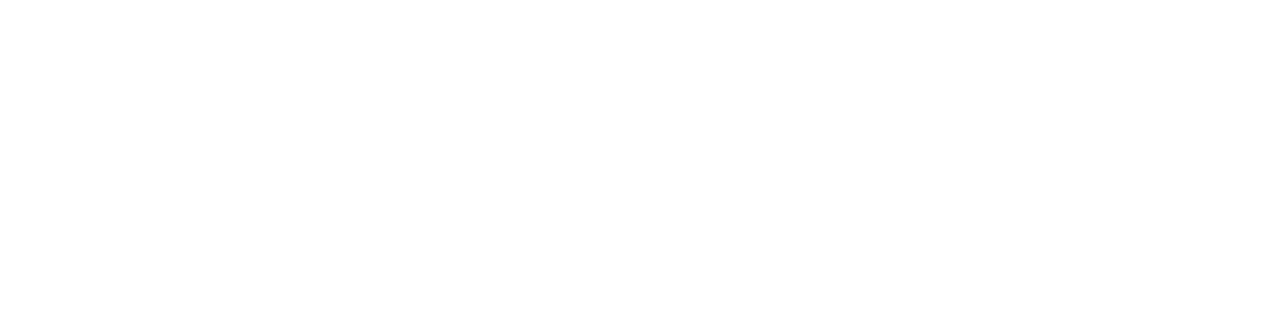
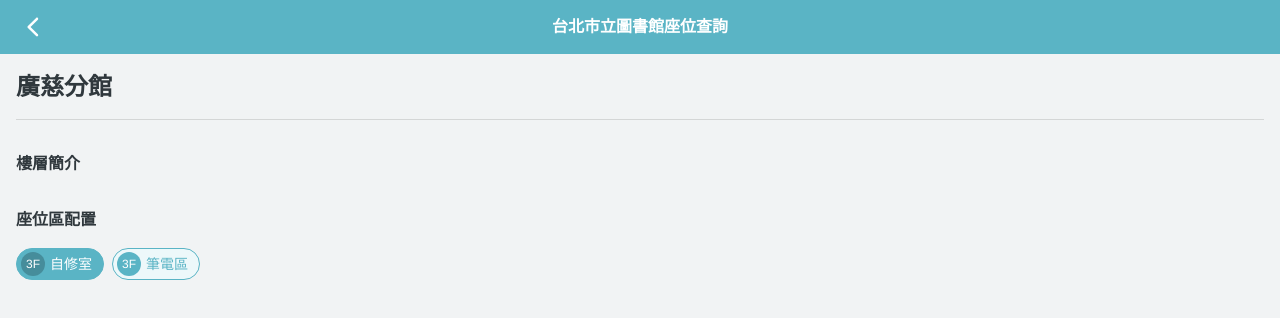
Before and after one commit to kungfangyu/library_seat_tracker, a React (Create React App) app: page /librarydetail/1 in a window 1280 px wide. Before the commit this address had no page. Shown: the top 318 px of the page. Built offline with nearby package versions, Linux system fonts and the light colour scheme.

Commit message:
feat: create library detail page and customize avatarChip style

```diff
--- a/package.json
+++ b/package.json
@@ -5,6 +5,7 @@
   "dependencies": {
     "@emotion/react": "^11.13.3",
     "@emotion/styled": "^11.13.0",
+    "@mui/icons-material": "^5.16.7",
     "@mui/material": "^5.16.6",
     "@testing-library/jest-dom": "^5.17.0",
     "@testing-library/react": "^13.4.0",
--- a/public/index.html
+++ b/public/index.html
@@ -2,7 +2,7 @@
  * @Author: Fangyu Kung
  * @Date: 2024-09-02 03:45:22
  * @LastEditors: Do not edit
- * @LastEditTime: 2024-09-05 02:14:05
+ * @LastEditTime: 2024-09-05 11:52:13
  * @FilePath: /library_seat_tracker/public/index.html
 -->
 <!DOCTYPE html>
@@ -29,7 +29,7 @@
       work correctly both with client-side routing and a non-root public URL.
       Learn how to configure a non-root public URL by running `npm run build`.
     -->
-  <title>Taipei Library Seat Tracker</title>
+  <title>台北市立圖書館座位查詢</title>
 </head>
 
 <body>
--- a/src/App.js
+++ b/src/App.js
@@ -2,11 +2,12 @@
  * @Author: Fangyu Kung
  * @Date: 2024-09-02 03:45:22
  * @LastEditors: Do not edit
- * @LastEditTime: 2024-09-05 08:24:24
+ * @LastEditTime: 2024-09-05 10:59:36
  * @FilePath: /library_seat_tracker/src/App.js
  */
 import { BrowserRouter, Route, Routes } from "react-router-dom";
 
+import LibraryDetail from "./pages/LibraryDetail";
 import LibraryList from "./pages/LibraryList";
 
 const App = () => {
@@ -14,7 +15,7 @@
     <BrowserRouter>
       <Routes>
         <Route exact path="/librarylist" element={<LibraryList />} />
-        {/* <Route exact path="librarylist/:id" element={<LibraryDetail />} /> */}
+        <Route exact path="librarydetail/:id" element={<LibraryDetail />} />
       </Routes>
     </BrowserRouter>
   );
--- a/src/components/common/utility/ChipsStyle.js
+++ b/src/components/common/utility/ChipsStyle.js
@@ -2,7 +2,7 @@
  * @Author: Fangyu Kung
  * @Date: 2024-09-05 07:59:25
  * @LastEditors: Do not edit
- * @LastEditTime: 2024-09-05 08:21:06
+ * @LastEditTime: 2024-09-05 19:05:40
  * @FilePath: /library_seat_tracker/src/components/common/utility/ChipsStyle.js
  */
 import { Chip } from "@mui/material";
@@ -20,4 +20,24 @@
   };
 });
 
-export default BaseChips;
+const AvatarChips = styled(Chip)(({ theme, active }) => ({
+  minWidth: "78px",
+  backgroundColor: active
+    ? theme.palette.primary.main
+    : theme.palette.primary.light,
+  fontSize: theme.typography.body.fontSize,
+  color: active ? theme.palette.white.main : theme.palette.primary.main,
+  borderRadius: "100px",
+  border: `1px solid ${theme.palette.primary.main}`,
+  "& .MuiChip-avatar": {
+    color: theme.palette.white.main,
+    backgroundColor: active
+      ? theme.palette.primary.dark
+      : theme.palette.primary.main,
+  },
+  "& .MuiChip-label": {
+    color: active ? theme.palette.white.main : theme.palette.primary.main,
+  },
+}));
+
+export { AvatarChips, BaseChips };
--- /dev/null
+++ b/src/components/common/utility/LayoutStyle.js
@@ -0,0 +1,26 @@
+/*
+ * @Author: Fangyu Kung
+ * @Date: 2024-09-05 07:15:16
+ * @LastEditors: Do not edit
+ * @LastEditTime: 2024-09-05 10:49:02
+ * @FilePath: /library_seat_tracker/src/components/common/utility/LayoutStyle.js
+ */
+import { Box } from "@mui/material";
+import { styled } from "@mui/material/styles";
+import { theme } from "../../../style/theme";
+
+export const Wrapper = styled(Box)(() => {
+  return {
+    padding: "1px 16px 16px",
+    backgroundColor: theme.palette.grey.light,
+    minHeight: "100vh",
+  };
+});
+
+export const Header = styled(Box)(() => {
+  return {
+    padding: "16px",
+    backgroundColor: theme.palette.primary.main,
+    textAlign: "center",
+  };
+});
--- a/src/components/common/utility/WrapperStyle.js
+++ /dev/null
@@ -1,20 +0,0 @@
-/*
- * @Author: Fangyu Kung
- * @Date: 2024-09-05 07:15:16
- * @LastEditors: Do not edit
- * @LastEditTime: 2024-09-05 07:25:57
- * @FilePath: /library_seat_tracker/src/components/common/utility/WrapperStyle.js
- */
-import { Box } from "@mui/material";
-import { styled } from "@mui/material/styles";
-import { theme } from "../../../style/theme"; // 导入自定义主题
-
-const Wrapper = styled(Box)(() => {
-  return {
-    padding: "1px 16px 16px",
-    backgroundColor: theme.palette.grey.light,
-    minHeight: "100vh",
-  };
-});
-
-export default Wrapper;
--- a/src/components/libraryList/LocationCard.js
+++ b/src/components/libraryList/LocationCard.js
@@ -2,7 +2,7 @@
  * @Author: Fangyu Kung
  * @Date: 2024-09-05 08:48:40
  * @LastEditors: Do not edit
- * @LastEditTime: 2024-09-05 08:53:33
+ * @LastEditTime: 2024-09-05 18:40:15
  * @FilePath: /library_seat_tracker/src/components/libraryList/LocationCard.js
  */
 
@@ -14,16 +14,20 @@
   CardContent,
   CardMedia,
   Divider,
+  Link,
   Typography,
 } from "@mui/material";
+import { useNavigate } from "react-router-dom";
 import BaseCard from "../common/card/BaseCardStyle";
-import BaseChips from "../common/utility/ChipsStyle";
+import { BaseChips } from "../common/utility/ChipsStyle";
 
 const LocationCard = ({ info }) => {
-  const { name, image, address, vacancy } = info;
+  const { id, name, image, address, vacancy } = info;
+  const navigate = useNavigate();
+
   return (
     <BaseCard>
-      <CardActionArea>
+      <CardActionArea onClick={() => navigate(`/librarydetail/${id}`)}>
         <Box
           sx={{
             borderRadius: "10px",
@@ -56,19 +60,30 @@
               label="•尚有空位"
             />
           </Box>
-          <Box sx={{ display: "flex", alignItems: "center" }}>
-            <img src="/icons/icon_location_search_24.svg" alt="seat" />
-            <Typography
+          <Link
+            component="a"
             variant="body"
+            href={`https://www.google.com/maps/search/?api=1&query=${encodeURIComponent(
+              address
+            )}`}
+            target="_blank"
+            rel="noopener noreferrer"
             sx={{
               color: "text.secondary",
               marginLeft: "8px",
               textDecoration: "underline",
+              display: "flex",
+              alignItems: "center",
             }}
+            onClick={(e) => e.stopPropagation()}
           >
+            <img
+              src="/icons/icon_location_search_24.svg"
+              alt="位置"
+              style={{ marginRight: "8px" }}
+            />
             {address}
-            </Typography>
-          </Box>
+          </Link>
         </CardContent>
       </CardActionArea>
       <Divider />
--- /dev/null
+++ b/src/pages/LibraryDetail.js
@@ -0,0 +1,110 @@
+/*
+ * @Author: Fangyu Kung
+ * @Date: 2024-09-05 08:55:26
+ * @LastEditors: Do not edit
+ * @LastEditTime: 2024-09-05 19:06:50
+ * @FilePath: /library_seat_tracker/src/pages/LibraryDetail.js
+ */
+import ArrowBackIosNewRoundedIcon from "@mui/icons-material/ArrowBackIosNewRounded";
+import {
+  Avatar,
+  Box,
+  CssBaseline,
+  Divider,
+  IconButton,
+  Typography,
+} from "@mui/material";
+import { ThemeProvider } from "@mui/material/styles";
+import { useNavigate } from "react-router-dom";
+import { AvatarChips } from "../components/common/utility/ChipsStyle";
+import { Header, Wrapper } from "../components/common/utility/LayoutStyle";
+import { theme } from "../style/theme";
+
+const LibraryDetail = () => {
+  const navigate = useNavigate();
+  return (
+    <ThemeProvider theme={theme}>
+      <CssBaseline />
+      <Header>
+        <Box
+          sx={{
+            display: "flex",
+            alignItems: "center",
+            position: "relative",
+            width: "100%",
+          }}
+        >
+          <IconButton
+            size="small"
+            onClick={() => navigate("/libraryList")}
+            sx={{ position: "absolute", left: 0, zIndex: 1 }}
+          >
+            <ArrowBackIosNewRoundedIcon color="white" />
+          </IconButton>
+          <Typography
+            color="white.main"
+            variant="h3SemiBold"
+            sx={{
+              flexGrow: 1,
+              textAlign: "center",
+            }}
+          >
+            台北市立圖書館座位查詢
+          </Typography>
+        </Box>
+      </Header>
+      <Wrapper>
+        {/* 廣慈分館 --------------Start */}
+        <Box my={2}>
+          <Typography variant="h2SemiBold">廣慈分館</Typography>
+        </Box>
+        <Divider />
+        {/* 廣慈分館 --------------End */}
+        {/* 樓層簡介--------------Start */}
+        <Box my={4}>
+          <Typography variant="h3SemiBold">樓層簡介</Typography>
+        </Box>
+        {/* 樓層簡介--------------End */}
+
+        <Box my={4}>
+          <Typography variant="h3SemiBold">座位區配置</Typography>
+          <Box display="flex" gap={1} my={2}>
+            <AvatarChips
+              active={true}
+              avatar={
+                <Avatar
+                  sx={{
+                    color: theme.palette.white.main,
+                    background: theme.palette.primary.main,
+                  }}
+                  alt="3F"
+                >
+                  3F
+                </Avatar>
+              }
+              label="自修室"
+              variant="outlined"
+            />
+            <AvatarChips
+              avatar={
+                <Avatar
+                  sx={{
+                    color: theme.palette.white.main,
+                    background: theme.palette.primary.main,
+                  }}
+                  alt="3F"
+                >
+                  3F
+                </Avatar>
+              }
+              label="筆電區"
+              variant="outlined"
+            />
+          </Box>
+        </Box>
+      </Wrapper>
+    </ThemeProvider>
+  );
+};
+
+export default LibraryDetail;
--- a/src/pages/LibraryList.js
+++ b/src/pages/LibraryList.js
@@ -5,9 +5,9 @@
  * @LastEditTime: 2024-09-05 08:53:56
  * @FilePath: /library_seat_tracker/src/pages/LibraryList.js
  */
-import { Box, CssBaseline, Typography } from "@mui/material";
+import { CssBaseline, Typography } from "@mui/material";
 import { ThemeProvider } from "@mui/material/styles";
-import Wrapper from "../components/common/utility/WrapperStyle";
+import { Header, Wrapper } from "../components/common/utility/LayoutStyle";
 import LocationCard from "../components/libraryList/LocationCard";
 import { libraryListData } from "../data/mockData";
 import { theme } from "../style/theme";
@@ -16,17 +16,11 @@
   return (
     <ThemeProvider theme={theme}>
       <CssBaseline />
-      <Box
-        sx={{
-          padding: "16px",
-          backgroundColor: "primary.main",
-          textAlign: "center",
-        }}
-      >
+      <Header>
         <Typography color="white.main" variant="h3SemiBold">
           台北市立圖書館座位查詢
         </Typography>
-      </Box>
+      </Header>
       <Wrapper>
         {libraryListData.map((item) => (
           <LocationCard key={item.id} info={item} />
```
Also changed, not shown: 1 other file (tests, documents, lock files or other folders). Lines whose indentation alone changed are shown as unchanged.
